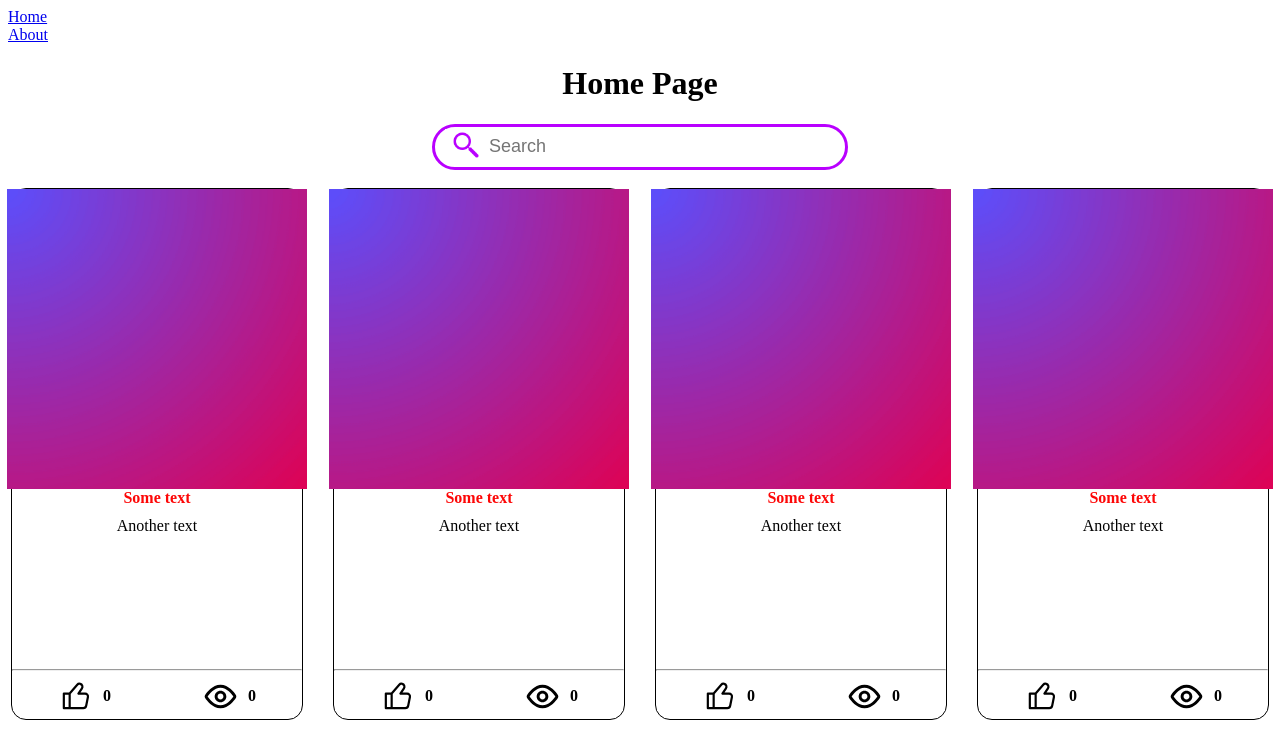
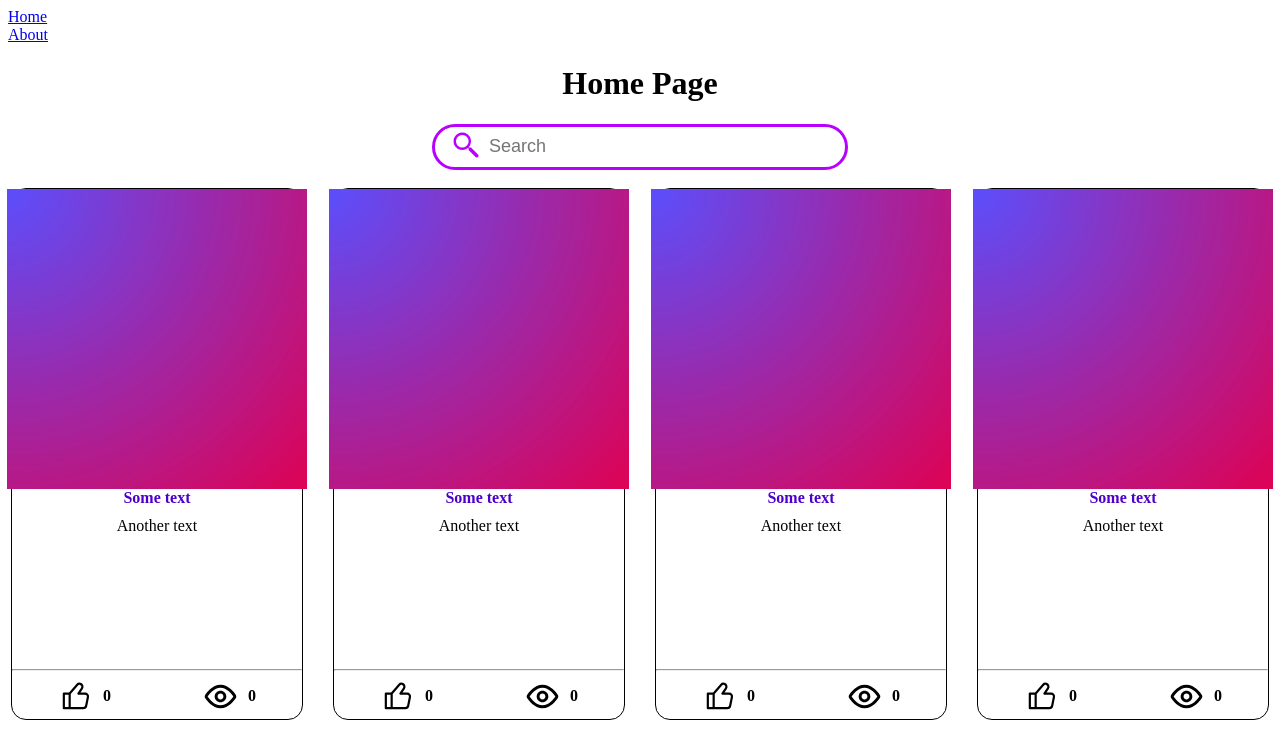
Before and after one commit to vladkov15/RS-School-React, a React (Vite) app in the folder task2-app/: page / in a window 1280 px wide. Shown: the top 748 px of the page. Built offline with nearby package versions, Linux system fonts and the light colour scheme.

Commit message:
feat: change css

```diff
--- a/task2-app/src/components/Card.tsx
+++ b/task2-app/src/components/Card.tsx
@@ -26,10 +26,10 @@ class Card extends Component<
     return (
       <div className="card">
         <div className="card-header-wrapper">
-          <div className="card-book">
-            <img className="book-img" src={picture} alt="book image" />
-            <p className="book-title">{item.title}</p>
-            <p className="book-subtitle">{item.subtitle}</p>
+          <div className="card-post">
+            <img className="post-img" src={picture} alt="image" />
+            <p className="post-title">{item.title}</p>
+            <p className="post-subtitle">{item.subtitle}</p>
           </div>
         </div>
         <div>
--- a/task2-app/src/style/Card.css
+++ b/task2-app/src/style/Card.css
@@ -8,7 +8,7 @@
     border-radius: 15px;
   }
 
-  .card-book {
+  .card-post {
     display: flex;
     flex-direction: column;
     align-items: center;
@@ -16,23 +16,23 @@
     width: 250px;
   }
 
-  .book-img {
+  .post-img {
     width: 300px;
   }
 
-  .book-title {
+  .post-title {
     font-weight: 900;
-    color: rgb(253, 7, 7);
+    color: rgb(77, 0, 201);
   }
 
-  .book-subtitle {
+  .post-subtitle {
     color: rgb(0, 0, 0);
   }
 
-  .book-price,
-  .book-title,
-  .book-subtitle,
-  .book-details {
+  .post-price,
+  .post-title,
+  .post-subtitle,
+  .post-details {
     margin: 0 20px 10px 20px;
   }
 
```
